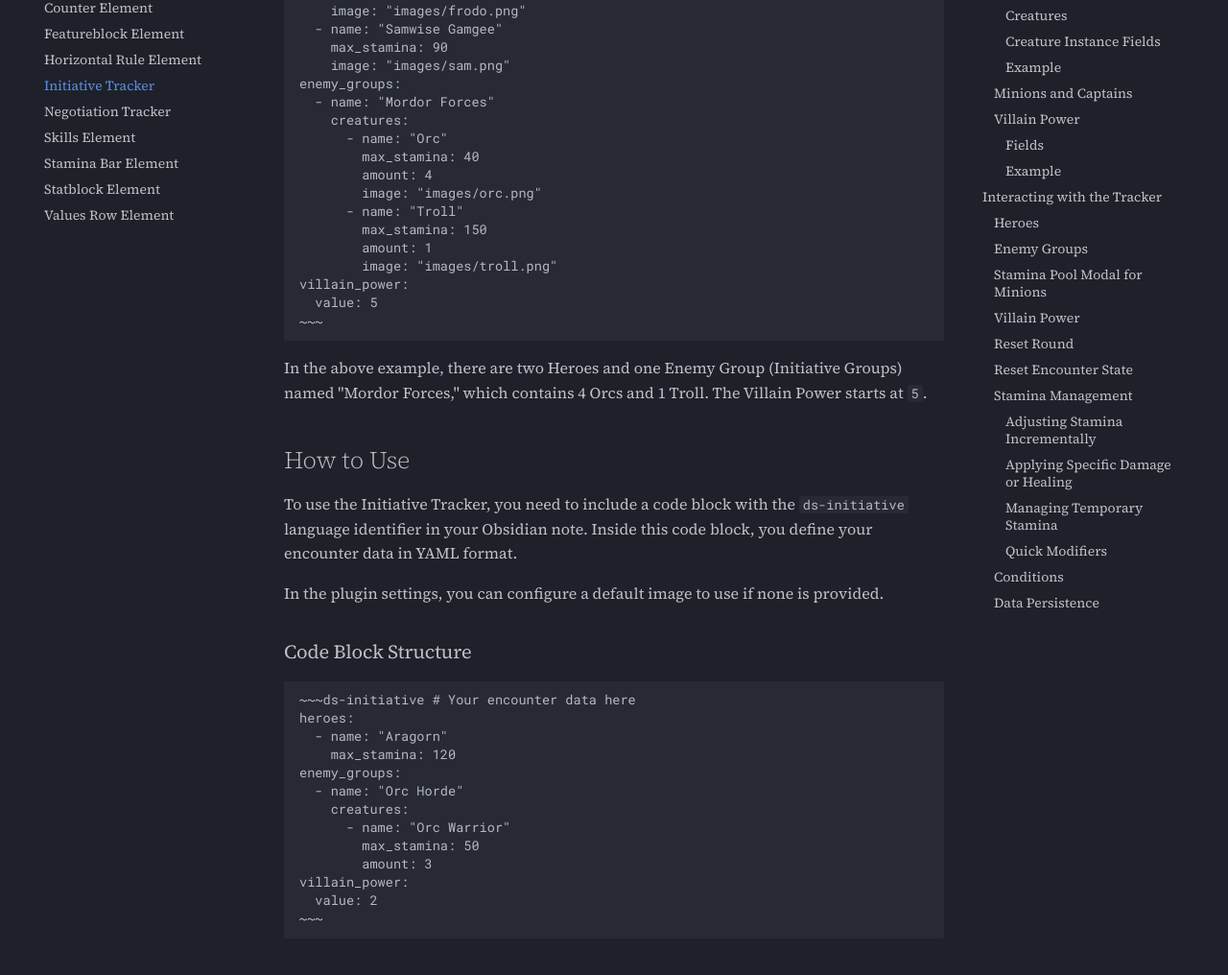
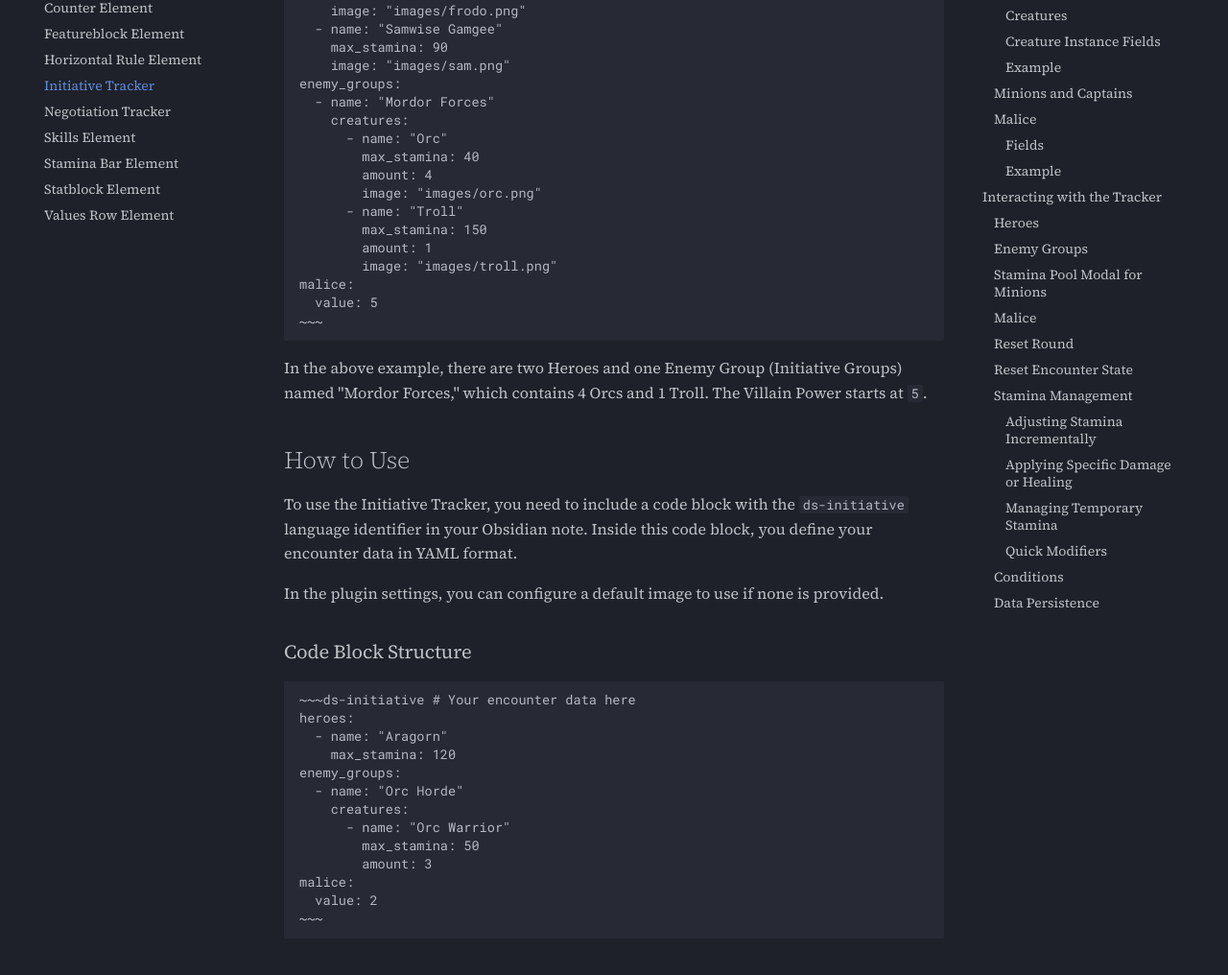
Before and after one commit to SteelCompendium/draw-steel-elements, an MkDocs documentation site: the page built from docs/initiative-tracker.md, in a window 1280 px wide and 1400 px high, scrolled down 1203 px. Shown: the part 334-1350 px from the top of the window at 96% size. Built offline with MkDocs 1.6.1 and Material for MkDocs 9.7.7, drawn with Linux system fonts in a browser that asks for light colours; comment, search, counter and statistics services are not loaded; some of the changed text lies outside the part shown.

Commit message:
Docs update

````diff
--- a/docs/initiative-tracker.md
+++ b/docs/initiative-tracker.md
@@ -28,7 +28,7 @@ enemy_groups:
         max_stamina: 150
         amount: 1
         image: "images/troll.png"
-villain_power:
+malice:
   value: 5
 ~~~
 ```
@@ -54,7 +54,7 @@ enemy_groups:
       - name: "Orc Warrior"
         max_stamina: 50
         amount: 3
-villain_power:
+malice:
   value: 2
 ~~~
 ```
@@ -65,7 +65,7 @@ The encounter data consists of three main sections:
 
 1. **Heroes**: Player characters participating in the encounter.
 2. **Enemy Groups**: Groups of enemies, each containing one or more types of creatures.
-3. **Villain Power**: The current villain power level.
+3. **Malice**: The current villain power level.
 
 ### Heroes
 
@@ -154,7 +154,7 @@ To define a minion group, set the `is_squad` field to `true` in the enemy group
 
 Additionally, you can add another `creature` object to the Enemy group (squad) and set its `squad_role` to `captain`.  This has no effect right now, but may change in the future.
 
-### Villain Power
+### Malice
 
 #### Fields
 
@@ -163,7 +163,7 @@ Additionally, you can add another `creature` object to the Enemy group (squad) a
 #### Example
 
 ```yaml
-villain_power:
+malice:
   value: 3
 ```
 
@@ -196,7 +196,7 @@ When the Stamina Pool of minions gets reduced to thresholds that would kill a mi
 
 ![minion-stamina-pool-modal](Media/minion-stamina-pool-modal.png)
 
-### Villain Power
+### Malice
 
 **Adjusting**: Use the up and down arrows next to the villain power display to increase or decrease the value.
 
````
